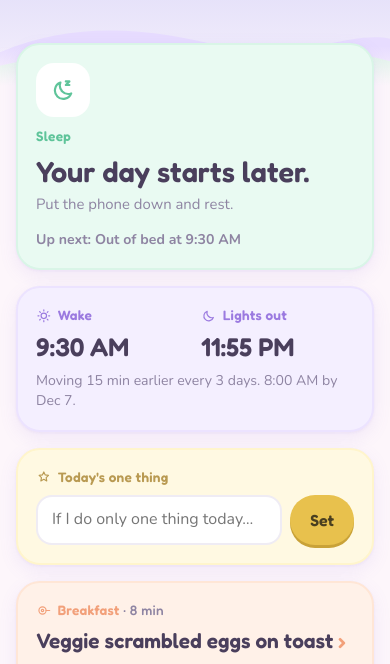
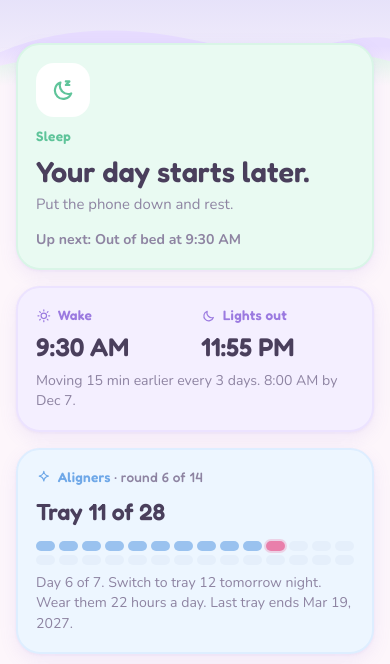
Before and after one commit to osamud0505-max/Daybreak, a plain HTML site: page index.html in a window 390 px wide. Shown: the part 164-828 px from the top of the page. Drawn offline with nearby package versions, Linux system fonts and the light colour scheme.

Commit message:
Add Invisalign tray tracker with switch-night reminder
Co-Authored-By: Claude Opus 5.5 <noreply@anthropic.com>
Claude-Session: https://claude.ai/code/session_018uzq1ZGmkEQiT1UFc4Mhou

```diff
--- a/app.js
+++ b/app.js
@@ -115,7 +115,7 @@
       { dawn: "Good morning", day: "Good day", dusk: "Good evening", night: "Rest well" }[period];
     const t = Math.min(1, Math.max(0, (h + new Date().getMinutes() / 60 - 5) / 16));
     const orb = $("orb");
-    orb.style.right = `${6 + t * 26}%`;
+    orb.style.right = `${5 + t * 8}%`;
     orb.style.top = `${2 + Math.pow(2 * t - 1, 2) * 26}px`;
   }
 
@@ -292,6 +292,40 @@
     $("sleepNote").textContent = reached
       ? "You've reached your target. Keep it steady, weekends too."
       : `Moving 15 min earlier every 3 days. ${fmtTime(routine.sleep.targetWake)} by ${by}.`;
+  }
+
+  // ---------- aligners ----------
+  function renderAligners() {
+    const al = routine && S.alignerFor(routine, todayKey());
+    $("aligners").hidden = !al;
+    $("alMeal").hidden = !al || al.finished;
+    if (!al) return;
+    const ends = new Date(al.finalDay + "T12:00:00").toLocaleDateString(undefined, { month: "short", day: "numeric", year: "numeric" });
+    const trays = $("trays");
+    trays.replaceChildren(...Array.from({ length: al.total }, (_, i) =>
+      el("i", { className: i + 1 < al.tray || al.finished ? "past" : i + 1 === al.tray ? "now" : "" })));
+    $("alSwitch").hidden = true;
+    if (al.finished) {
+      $("alRound").textContent = "";
+      $("alBig").textContent = `All ${al.total} trays done`;
+      $("alSub").textContent = "Wear your retainers as your orthodontist told you.";
+      return;
+    }
+    $("alRound").textContent = `· round ${al.round} of ${al.rounds}`;
+    $("alBig").textContent = `Tray ${al.tray} of ${al.total}`;
+    if (al.changeTonight) {
+      const switched = isDone("aligner-change", todayKey());
+      $("alSub").textContent = switched
+        ? `Switched. Tray ${al.next} starts tomorrow. It may feel tight for a day or two, that's normal.`
+        : `Tonight's the switch. Brush, then put in tray ${al.next} before bed. Keep tray ${al.tray} in its case.`;
+      $("alSwitch").hidden = switched;
+      $("alSwitch").textContent = `I switched to tray ${al.next}`;
+      $("alSwitch").onclick = () => { sparkle($("alSwitch")); toggle("aligner-change"); };
+    } else {
+      const d = al.daysLeft;
+      $("alSub").textContent = `Day ${al.dayOfTray} of ${al.daysPerTray}. Switch to tray ${al.next} ${d === 1 ? "tomorrow night" : `in ${d} days, Friday night`}. ` +
+        `Wear them ${al.wearHours} hours a day. Last tray ends ${ends}.`;
+    }
   }
 
   // ---------- cycle (stays on this phone only; never sent in reminders) ----------
@@ -541,7 +575,7 @@
   // ---------- go ----------
   function renderAll() {
     renderSky(); renderHeader(); renderNow(); renderSleep(); renderPlan(); renderMeal(); renderMove();
-    renderCycle(); renderRoutine(); renderFocus(); renderEvening(); renderMonth();
+    renderAligners(); renderCycle(); renderRoutine(); renderFocus(); renderEvening(); renderMonth();
   }
 
   document.querySelectorAll("[data-icon]").forEach((n) => (n.innerHTML = I(n.dataset.icon)));
@@ -566,7 +600,7 @@
   let lastDay = todayKey();
   const refresh = () => {
     if (todayKey() !== lastDay) { lastDay = todayKey(); eveningOpened = false; loadTasks(); }
-    renderSky(); renderHeader(); renderNow(); renderSleep(); renderMeal(); renderMove(); renderRoutine();
+    renderSky(); renderHeader(); renderNow(); renderSleep(); renderAligners(); renderMeal(); renderMove(); renderRoutine();
   };
   document.addEventListener("visibilitychange", () => { if (document.visibilityState === "visible") refresh(); });
   setInterval(() => { if (document.visibilityState === "visible") refresh(); }, 60000);
--- a/index.html
+++ b/index.html
@@ -59,6 +59,14 @@
       <p class="hint" id="sleepNote"></p>
     </section>
 
+    <section class="card aligners" id="aligners" hidden>
+      <p class="label"><span class="emo" data-icon="sparkle"></span>Aligners <span class="soft" id="alRound"></span></p>
+      <p class="al-big" id="alBig"></p>
+      <div class="trays" id="trays" aria-hidden="true"></div>
+      <p class="hint" id="alSub"></p>
+      <button class="btn big" id="alSwitch" type="button" hidden>I switched</button>
+    </section>
+
     <section class="card intention" id="intention">
       <p class="label"><span class="emo" data-icon="star"></span>Today's one thing</p>
       <form id="planForm" class="row-form">
@@ -71,6 +79,7 @@
     <section class="card meal" id="meal">
       <p class="label"><span class="emo" data-icon="pan"></span><span id="mealLabel">Tonight's dinner</span> <span class="soft" id="mealTime"></span></p>
       <button class="meal-name" id="mealName" type="button" aria-expanded="false"></button>
+      <p class="hint al-meal" id="alMeal" hidden>Aligners out first. Brush, then back in within 30 minutes.</p>
       <div class="meal-body" id="mealBody" hidden>
         <p class="meal-h">You need</p>
         <ul id="mealIngredients"></ul>
--- a/routine.json
+++ b/routine.json
@@ -64,7 +64,7 @@
       "anchor": "wake",
       "offset": 45,
       "name": "Real breakfast",
-      "push": "Breakfast. Daybreak has a recipe ready for you.",
+      "push": "Breakfast. Daybreak has a recipe ready for you. Aligners out, then brush and put them back in within 30 minutes.",
       "icon": "bowl"
     },
     {
@@ -87,7 +87,7 @@
       "id": "lunch",
       "time": "13:30",
       "name": "Lunch",
-      "push": "Lunch time. Eat something real, not just a snack.",
+      "push": "Lunch time. Eat something real, not just a snack. Aligners out, then brush and put them back in within 30 minutes.",
       "icon": "leaf"
     },
     {
@@ -108,7 +108,7 @@
       "id": "dinner",
       "time": "18:00",
       "name": "Cook dinner",
-      "push": "Cook tonight. Tonight's recipe is in Daybreak.",
+      "push": "Cook tonight. Tonight's recipe is in Daybreak. Aligners out, then brush and put them back in within 30 minutes.",
       "icon": "pot"
     },
     {
@@ -184,6 +184,16 @@
       "icon": "thought"
     },
     {
+      "id": "aligner-change",
+      "anchor": "lightsOut",
+      "offset": -25,
+      "aligner": true,
+      "icon": "sparkle",
+      "name": "Switch to tray {next}",
+      "push": "Tray change tonight. Switch to tray {next} of {total} after brushing. Pop tray {tray} in its case.",
+      "priority": "high"
+    },
+    {
       "id": "phone-away",
       "anchor": "lightsOut",
       "offset": 0,
@@ -192,5 +202,13 @@
       "priority": "high",
       "icon": "phoneoff"
     }
-  ]
+  ],
+  "aligners": {
+    "firstDay": "2026-09-05",
+    "note": "Tray 1 went in Fri Sep 4 (one extra day). Every change is Friday night before bed, so each tray counts from Saturday.",
+    "daysPerTray": 7,
+    "totalTrays": 28,
+    "traysPerRound": 2,
+    "wearHours": 22
+  }
 }
--- a/schedule.js
+++ b/schedule.js
@@ -30,13 +30,36 @@
     return { wake, lightsOut: out, steps, maxSteps, reachedOn };
   }
 
+  // Aligner tray worn on a date. A tray is changed on the night before the next one starts,
+  // so the change night belongs to the old tray. Tray 1 starts on firstDay.
+  function alignerFor(routine, dateKey) {
+    const a = routine.aligners;
+    if (!a) return null;
+    const days = daysBetween(a.firstDay, dateKey);
+    if (days < 0) return null;
+    const tray = Math.floor(days / a.daysPerTray) + 1;
+    const dayOfTray = (days % a.daysPerTray) + 1;
+    const finished = tray > a.totalTrays;
+    return {
+      tray: Math.min(tray, a.totalTrays), next: tray + 1, total: a.totalTrays, dayOfTray,
+      daysPerTray: a.daysPerTray, daysLeft: a.daysPerTray - dayOfTray, changeTonight: dayOfTray === a.daysPerTray && tray < a.totalTrays,
+      round: Math.ceil(Math.min(tray, a.totalTrays) / (a.traysPerRound || 1)), rounds: Math.ceil(a.totalTrays / (a.traysPerRound || 1)),
+      finished, finalDay: (() => { const [y, m, d] = a.firstDay.split("-").map(Number); return new Date(Date.UTC(y, m - 1, d + a.totalTrays * a.daysPerTray - 1)).toISOString().slice(0, 10); })(),
+      wearHours: a.wearHours,
+    };
+  }
+  const fill = (text, al) => text && al ? text.replace(/\{(tray|next|total)\}/g, (_, k) => al[k]) : text;
+
   // Tasks for a date, with resolved "time" (HH:MM), filtered by weekday, sorted.
   function tasksFor(routine, dateKey) {
     const [y, m, d] = dateKey.split("-").map(Number);
     const weekday = new Date(Date.UTC(y, m - 1, d)).getUTCDay();
     const { wake, lightsOut } = sleepFor(routine, dateKey);
+    const al = alignerFor(routine, dateKey);
     return routine.tasks
       .filter((t) => !t.days || t.days.includes(weekday))
+      .filter((t) => !t.aligner || (al && al.changeTonight))
+      .map((t) => (t.aligner ? { ...t, name: fill(t.name, al), push: fill(t.push, al) } : t))
       .map((t) => {
         let min = t.time ? toMin(t.time) : t.anchor === "wake" ? wake + (t.offset || 0) : lightsOut + (t.offset || 0);
         return { ...t, min, time: toHHMM(min) };
@@ -44,5 +67,5 @@
       .sort((a, b) => a.min - b.min);
   }
 
-  root.DaybreakSchedule = { sleepFor, tasksFor, toMin, toHHMM };
+  root.DaybreakSchedule = { sleepFor, tasksFor, alignerFor, toMin, toHHMM };
 })(typeof globalThis !== "undefined" ? globalThis : this);
--- a/style.css
+++ b/style.css
@@ -625,4 +625,15 @@ h2 .emo { display: inline-flex; margin-right: 8px; color: var(--tint-deep, var(-
 .sparkle { font-size: 16px; line-height: 0; }
 .sparkle .i { stroke-width: 2.2; }
 
+/* ---------- aligners ---------- */
+.aligners { --tint: var(--sky); --tint-deep: var(--sky-deep); }
+.aligners .btn.big { background: var(--sky-deep); color: #fff; box-shadow: 0 4px 0 #4f86c4; margin-top: 12px; }
+@media (prefers-color-scheme: dark) { .aligners .btn.big { color: #1c2740; } }
+.al-big { margin: 0; font-family: var(--round); font-weight: 600; font-size: 1.45rem; }
+.trays { display: grid; grid-template-columns: repeat(14, 1fr); gap: 4px; margin: 12px 0 4px; }
+.trays i { height: 10px; border-radius: 99px; background: color-mix(in srgb, var(--sky-deep) 18%, var(--surface)); }
+.trays i.past { background: color-mix(in srgb, var(--sky-deep) 70%, var(--surface)); }
+.trays i.now { background: var(--pink-deep); box-shadow: 0 0 0 2px color-mix(in srgb, var(--pink-deep) 30%, transparent); }
+.al-meal { margin: 4px 0 0; font-weight: 700; color: var(--sky-deep); }
+
 [hidden] { display: none !important; }
--- a/sw.js
+++ b/sw.js
@@ -1,5 +1,5 @@
 // Offline support: cache the app shell, serve it network-first so updates arrive.
-const CACHE = "daybreak-v6";
+const CACHE = "daybreak-v7";
 const SHELL = ["./", "index.html", "style.css", "app.js", "routine.json", "recipes.json", "workouts.json", "schedule.js", "icons.js", "manifest.webmanifest", "icons/icon.svg", "icons/icon-192.png", "icons/icon-512.png", "icons/apple-touch-icon.png"];
 
 self.addEventListener("install", (e) => {
```
Also changed, not shown: 1 other file.
